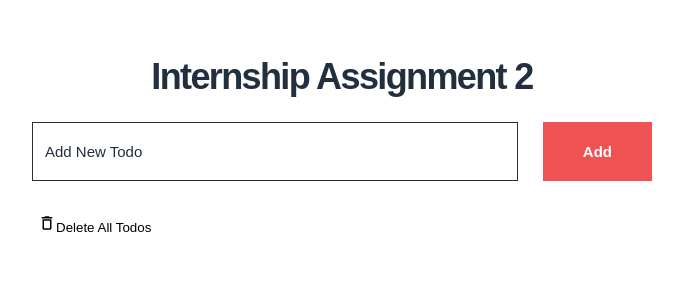
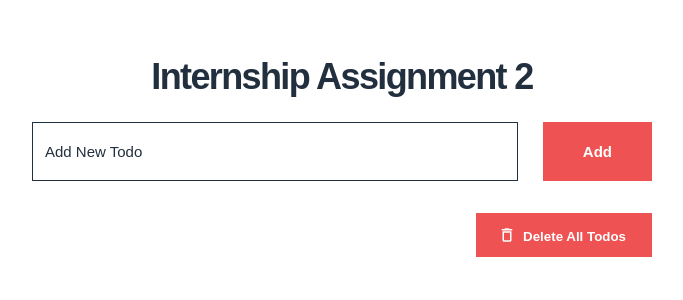
Before and after one commit to jayparesh/ToDoApp, a React (Create React App) app: page / in a window 1280 px wide. Shown: the top 300 px of the page, without its empty margins (298-981 px from the left). Built offline with nearby package versions, Linux system fonts and the light colour scheme.

Commit message:
Update App.css

```diff
--- a/src/App.css
+++ b/src/App.css
@@ -88,3 +88,17 @@ input[type="checkbox"] {
   height: 0;
   width: 0;
 }
+
+.delete-all {
+  float: right;
+  background-color: #ee5253;
+  padding: 13px 26px 13px 22px;
+  color: white;
+  font-weight: 600;
+}
+
+.delete-all svg {
+  fill: white;
+  margin-right: .5em;
+  vertical-align: bottom;
+}
```
